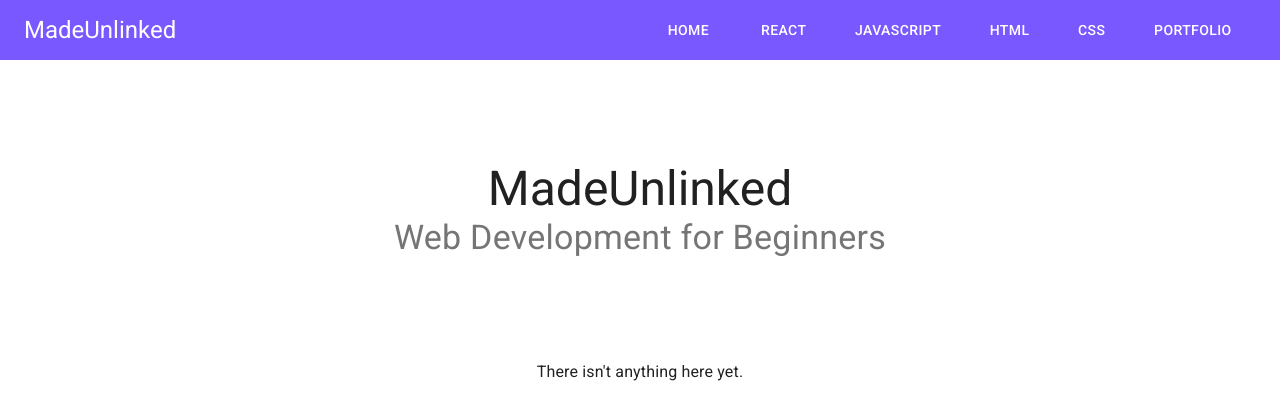
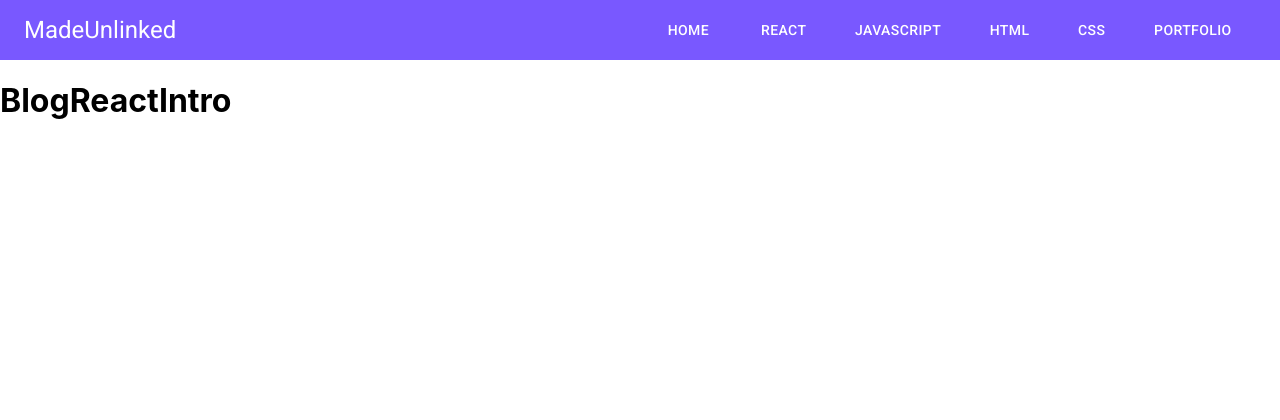
Before and after one commit to benzend/react-portfolio, a React (Create React App) app: page /blog/react/intro in a window 1280 px wide. Shown: the top 420 px of the page. Built offline with nearby package versions, Linux system fonts and the light colour scheme.

Commit message:
moved folders and files around, made Blog.js the main page that will render each blog page as is

```diff
--- a/src/App.js
+++ b/src/App.js
@@ -3,7 +3,7 @@ import "./App.css";
 import "fontsource-roboto";
 import { BrowserRouter as Router, Switch, Route } from "react-router-dom";
 import { HomePage } from "./pages/HomePage";
-import { BlogMainNavigation } from "./pages/BlogMainNavigation";
+import { Blog } from "./pages/Blog";
 
 export const App = () => {
   const [yoffset, setYoffset] = useState();
@@ -19,7 +19,7 @@ export const App = () => {
       <Router>
         <Switch>
           <Route exact path="/" render={() => <HomePage yoffset={yoffset} />} />
-          <Route path="/blog" component={BlogMainNavigation} />
+          <Route path="/blog" component={Blog} />
         </Switch>
       </Router>
     </div>
--- /dev/null
+++ b/src/pages/Blog.js
@@ -0,0 +1,19 @@
+import { makeStyles } from "@material-ui/core";
+import { Switch, Route } from "react-router-dom";
+import { BlogMainNavigation } from "./blog-page/components/BlogMainNavigation";
+import { BlogReactIntro } from "./blogs/BlogReactIntro";
+import { BlogNav } from "./blog-page/components/BlogNav";
+
+const useStyles = makeStyles(() => ({}));
+
+export const Blog = () => {
+  return (
+    <>
+      <BlogNav />
+      <Switch>
+        <Route exact path="/blog" component={BlogMainNavigation} />
+        <Route path="/blog/react/intro" component={BlogReactIntro} />
+      </Switch>
+    </>
+  );
+};
--- a/src/pages/BlogMainNavigation.js
+++ b/src/pages/blog-page/components/BlogMainNavigation.js
@@ -1,6 +1,4 @@
 import { Typography, makeStyles, Box, Container } from "@material-ui/core";
-
-import { BlogNav } from "./blog-page/components/BlogNav";
 
 const useStyles = makeStyles(() => ({
   root: {},
@@ -17,8 +15,7 @@ const useStyles = makeStyles(() => ({
 export const BlogMainNavigation = () => {
   const { header } = useStyles();
   return (
-    <Box>
-      <BlogNav />
+    <>
       <Box className={header} component="header">
         <Typography color="textPrimary" component="h1" variant="h3">
           MadeUnlinked
@@ -32,6 +29,6 @@ export const BlogMainNavigation = () => {
           There isn't anything here yet.
         </Typography>
       </Container>
-    </Box>
+    </>
   );
 };
--- a/src/pages/blog-page/components/BlogNav.js
+++ b/src/pages/blog-page/components/BlogNav.js
@@ -52,7 +52,7 @@ export const BlogNav = () => {
         </Box>
         <Box className={links}>
           <Button>
-            <Link to="#" className={link}>
+            <Link to="/blog" className={link}>
               Home
             </Link>
           </Button>
--- /dev/null
+++ b/src/pages/blogs/BlogReactIntro.js
@@ -0,0 +1,7 @@
+export const BlogReactIntro = () => {
+  return (
+    <>
+      <h1>BlogReactIntro</h1>
+    </>
+  );
+};
```
Also changed, not shown: src/pages/blog-page/components/Blog.js (deleted, +0 -7 lines).
